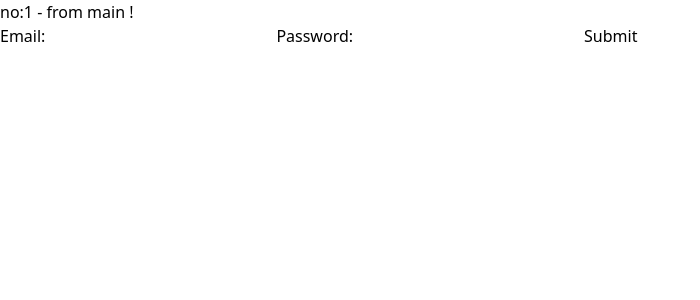
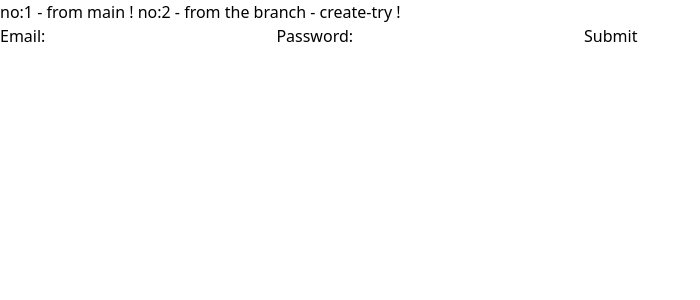
Before and after one commit to JavierCanoy/javier-onboarding-website, a Next.js app in the folder Desktop/first-project/: page /components/sample in a window 1280 px wide. Shown: the top 300 px of the page, without its empty margins (0-700 px from the left). Built offline with nearby package versions, Linux system fonts and the light colour scheme.

Commit message:
addind-From-Branch

```diff
--- a/Desktop/first-project/pages/components/sample.js
+++ b/Desktop/first-project/pages/components/sample.js
@@ -36,7 +36,9 @@ export default function LoginForm() {
 
   return (
     <form onSubmit={handleSubmit}>
-        <div> no:1 -  from main !  </div>
+        <div> no:1 -  from main !
+        no:2 -  from the branch - create-try !
+            </div>
       <label htmlFor="email">Email:</label>
       <input type="email" id="email" name="email" onChange={handleChange} />
 
```
